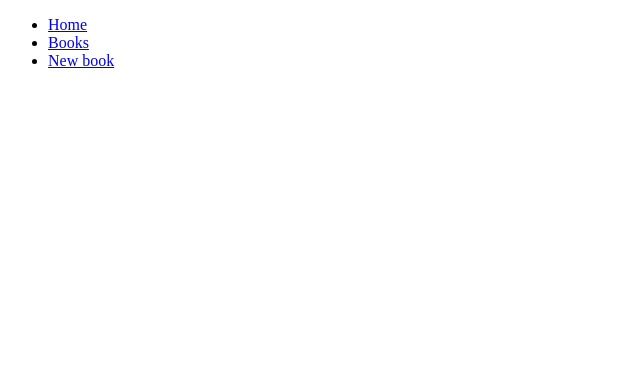
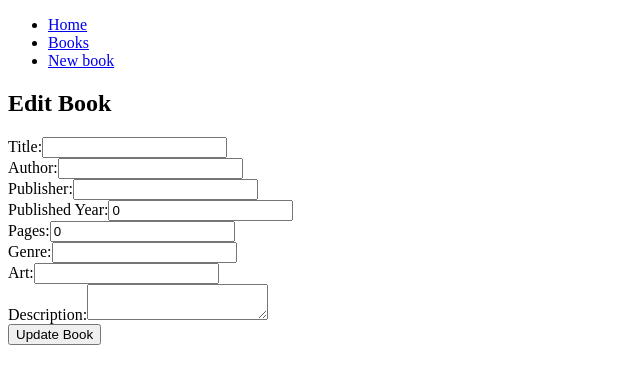
Before and after one commit to YasserS-21/Bookie-Frontend, a React (Create React App) app: page /books/1/edit in a window 1280 px wide. Shown: the top 384 px of the page, without its empty margins (0-640 px from the left). Built offline with nearby package versions, Linux system fonts and the light colour scheme; no server answers.

Commit message:
edit book functionality

```diff
--- a/src/App.js
+++ b/src/App.js
@@ -5,6 +5,7 @@ import Home from './components/Home/Home';
 import AllBooks from './components/AllBooks/AllBooks';
 import Book from './components/Book/Book';
 import NewBook from './components/NewBook/NewBook';
+import EditBook from './components/EditBook/EditBook';
 
 
 function App() {
@@ -17,7 +18,7 @@ function App() {
         <Route path="/books" element={<AllBooks/>}/>
         <Route path="/books/new-book" element={<NewBook/>}/>
         <Route path="/books/:id" element ={<Book/>}/>
-        <Route path="/books/:id/edit" />
+        <Route path="/books/:id/edit" element={<EditBook/>} />
         <Route path="/404" element={<h1>404 Not Found!</h1>} />
         <Route path="*" element={<h1>404 Not Found!</h1>} />
       </Routes>
--- a/src/components/EditBook/EditBook.js
+++ b/src/components/EditBook/EditBook.js
@@ -0,0 +1,143 @@
+import React, { useState, useEffect } from 'react';
+import { useNavigate, useParams } from "react-router-dom";
+import { updateBook, getAllBooks } from "../API/API";
+
+function EditBook() {
+  const [book, setBook] = useState({
+    title: "",
+    author: "",
+    publisher: "",
+    published_year: 0,
+    pages: 0,
+    genre: "",
+    art: "",
+    description: "",
+  });
+  const { id } = useParams();
+  const navigate = useNavigate();
+
+  useEffect(() => {
+
+    const fetchData = async () => {
+      try {
+
+        let result = await getAllBooks();
+
+        let findBook = result.data.findIndex((item) => {
+          return item.id === Number(id);
+        });
+
+       const foundBook = result.data[findBook];
+
+       setBook(foundBook);
+      } catch (error) {
+        console.log('Error fetching book data:', error);;
+      }
+    };
+
+    fetchData();
+  }, [id]);
+
+  const handleChange = (e) => {
+    const { name, value } = e.target;
+    setBook({ ...book, [name]: value });
+    console.log(book)
+  };
+
+  async function handleSubmit(e){
+    e.preventDefault();
+    try {
+      let response = await updateBook(id, {
+        ...book,
+      });
+      if (response.status === 200) {
+      alert("Updated Successfully");
+      navigate(`/books/${id}`);
+    }
+    } catch (error) {
+      return error;
+    }
+  };
+
+  return (
+    <div>
+      <h2>Edit Book</h2>
+      <form onSubmit={handleSubmit}>
+        <div>
+          <label>Title:</label>
+          <input
+            type="text"
+            name="title"
+            value={book.title}
+            onChange={handleChange}
+          />
+        </div>
+        <div>
+          <label>Author:</label>
+          <input
+            type="text"
+            name="author"
+            value={book.author}
+            onChange={handleChange}
+          />
+        </div>
+        <div>
+          <label>Publisher:</label>
+          <input
+            type="text"
+            name="publisher"
+            value={book.publisher}
+            onChange={handleChange}
+          />
+        </div>
+        <div>
+          <label>Published Year:</label>
+          <input
+            type="text"
+            name="published_year"
+            value={book.published_year}
+            onChange={handleChange}
+          />
+        </div>
+        <div>
+          <label>Pages:</label>
+          <input
+            type="text"
+            name="pages"
+            value={book.pages}
+            onChange={handleChange}
+          />
+        </div>
+        <div>
+          <label>Genre:</label>
+          <input
+            type="text"
+            name="genre"
+            value={book.genre}
+            onChange={handleChange}
+          />
+        </div>
+        <div>
+          <label>Art:</label>
+          <input
+            type="text"
+            name="art"
+            value={book.art}
+            onChange={handleChange}
+          />
+        </div>
+        <div>
+          <label>Description:</label>
+          <textarea
+            name="description"
+            value={book.description}
+            onChange={handleChange}
+          />
+        </div>
+        <button type="submit">Update Book</button>
+      </form>
+    </div>
+  );
+}
+
+export default EditBook;
--- a/src/components/NewBook/NewBook.js
+++ b/src/components/NewBook/NewBook.js
@@ -8,8 +8,8 @@ function NewBook() {
       title: "",
       author: "",
       publisher: "",
-      published_year: "",
-      pages: "",
+      published_year: 0,
+      pages: 0,
       genre: "",
       art: "",
       description: "",
@@ -27,15 +27,13 @@ function NewBook() {
         event.preventDefault();
         try {
           let response = await newBook({ ...book });
-          console.log(book)
-          console.log(response)
           if (response.status === 200) {
           alert("Book Created");
           setBook({
             title: "",
             author: "",
             publisher: "",
-            published_year: 0,
+            published_year: "",
             pages: 0,
             genre: "",
             art: "",
```
